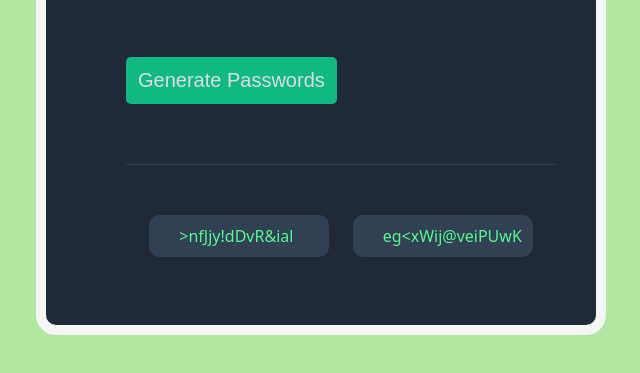
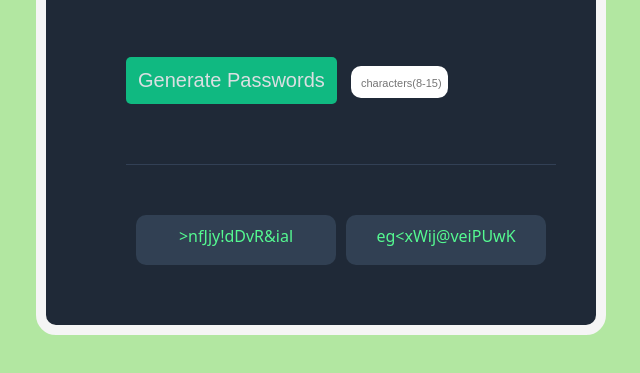
Before and after one commit to B-N-F-OPS/Practice-Projects, a plain HTML site: page Password Generator/index.html in a window 1280 px wide. Shown: the part 295-668 px from the top of the page, without its empty margins (319-959 px from the left). Drawn offline with Linux system fonts and the light colour scheme.

Commit message:
update character field

```diff
--- a/Password Generator/index.html
+++ b/Password Generator/index.html
@@ -12,6 +12,7 @@
 
             <h2>Never use an insecure password again</h2>
             <button onclick="Generate()">Generate Passwords</button>
+            <input id="input-el" type="text" placeholder="characters(8-15)">
             <div class="passwords">
                 <h3 id="password1-el">&gt;nfJjy!dDvR&ial</h3>
                 <h3 id="password2-el">eg&lt;xWij@veiPUwK</h3>
--- a/Password Generator/index.js
+++ b/Password Generator/index.js
@@ -13,14 +13,17 @@ function Generate() {
     let randomPass2 = ""
     let password1EL = document.getElementById("password1-el")
     let password2EL = document.getElementById("password2-el")
+    let inputEL = document.getElementById("input-el").value
 
-    for (let i=0; i<15; i++) {
+    //for first password
+    for (let i=0; i<inputEL; i++) {
         let randomIndex = Math.floor(Math.random() * characters.length)
         randomPass1 += characters[randomIndex]
     }
-    password1EL.textContent = randomPass1
+    password1EL.textContent = randomPass1 // put it outside the loop coz because i only want to update the displayed password once, after it's fully generated — not after every single character is added.
 
-    for (let i=0; i<15; i++) {
+    // for second password
+    for (let i=0; i<inputEL; i++) {
         let randomIndex = Math.floor(Math.random() * characters.length)
         randomPass2 += characters[randomIndex]
     }
--- a/Password Generator/style.css
+++ b/Password Generator/style.css
@@ -49,12 +49,34 @@ button {
 }
 
 h3 {
-    width: 120px;
+    width: 140px;
+    height: 30px;
     background: #314053;
     padding: 10px 30px;
     border-radius: 10px;
     color: #55F991;
+    text-align: center;
     font-weight: lighter;
     font-size: medium;
     margin-top: 50px;
+    word-wrap: break-word;
+    overflow-y: auto;
 }
+
+input {
+    margin-left: 10px;
+    width: 85px;
+    height: 30px;
+    border: none;
+    border-radius: 10px;
+}
+
+input::placeholder {
+    font-size: 11px;
+    padding: 5px 0px;
+}
+
+input[type="text"] {
+    padding-left: 10px;
+    text-align: start;
+}
```
